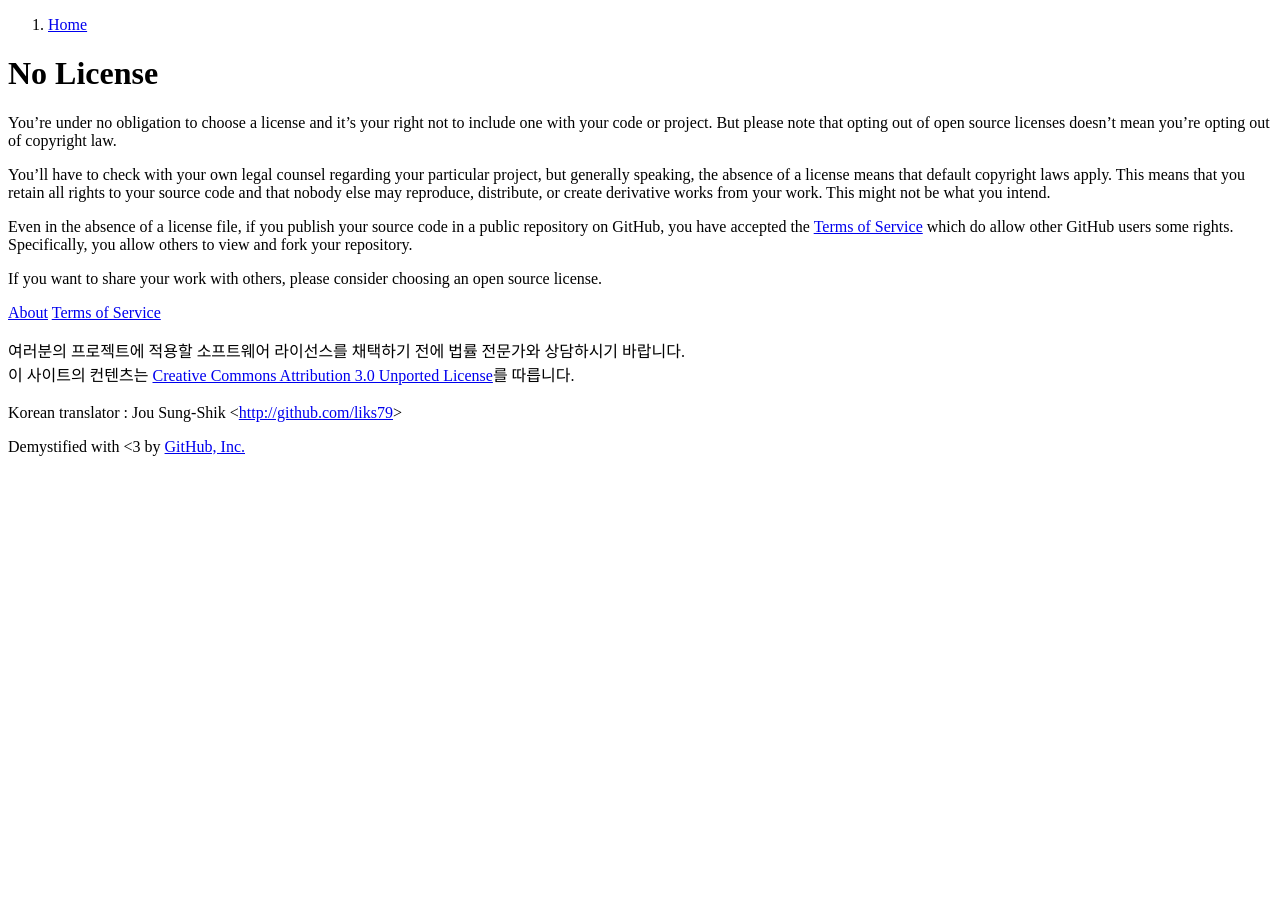
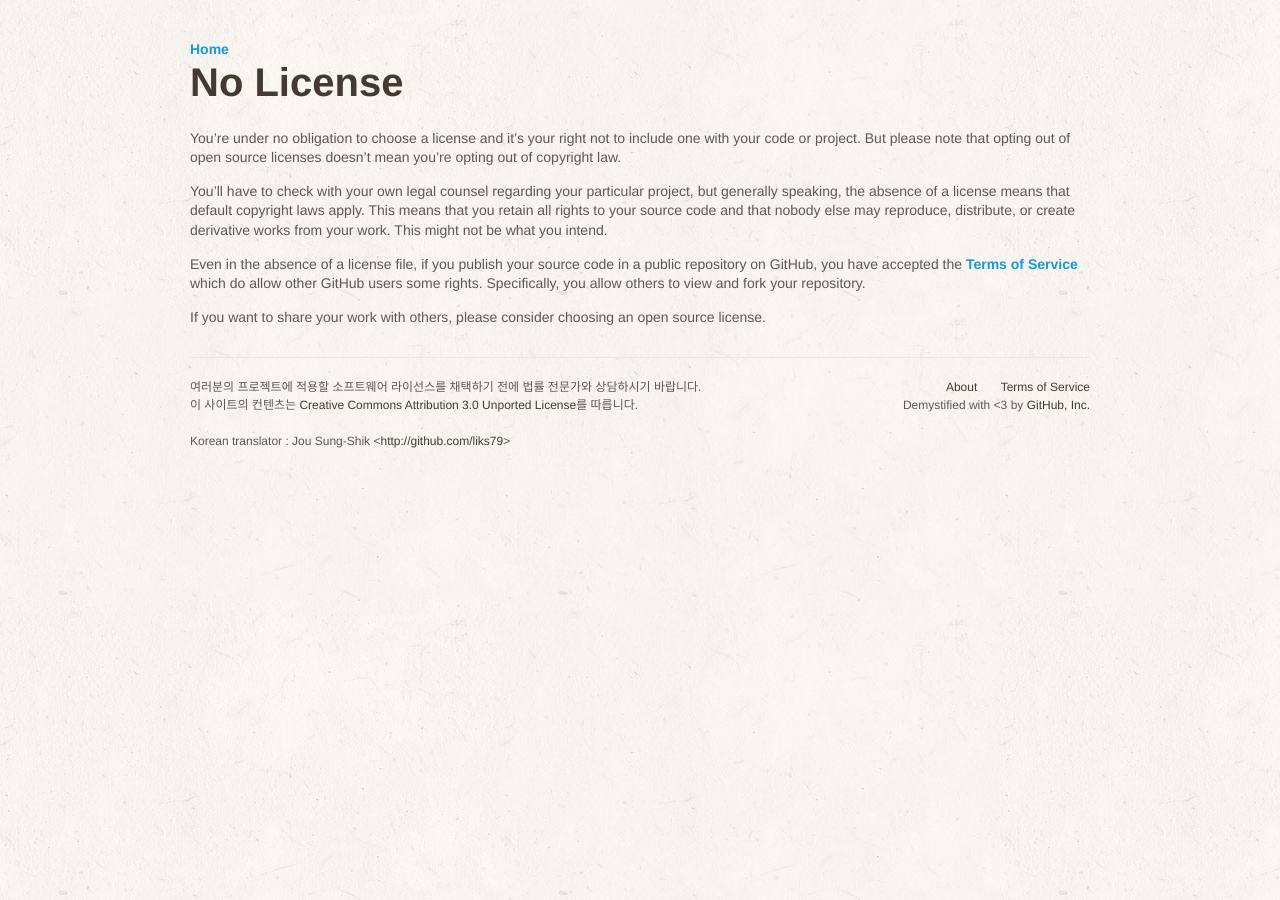
Before and after one commit to github/choosealicense.com, a Jekyll site: the page built from no-license.md, in a window 1280 px wide. Built offline with Jekyll 4.4.1, drawn with Linux system fonts in a browser that asks for light colours; some web fonts are replaced; Markdown is read by kramdown in place of the engine named in the settings; comment, search, counter and statistics services are not loaded.

Commit message:
CSS location change: add '/choosealicense.com/' prefix

```diff
--- a/_includes/header.html
+++ b/_includes/header.html
@@ -11,12 +11,12 @@
     <meta name="description" content="{{ page.description | strip_html }}">
     {% endif %}
 
-    <link href='favicon.ico' rel='shortcut icon' type='image/x-icon'>
+    <link href='/choosealicense.com/favicon.ico' rel='shortcut icon' type='image/x-icon'>
     <link href='http://fonts.googleapis.com/css?family=Chivo:900' rel='stylesheet' type='text/css'>
-    <link type="text/css" href="css/application.css" media="screen" rel="stylesheet">
-    <link type="text/css" href="css/jquery.qtip.css" media="screen" rel="stylesheet">
+    <link type="text/css" href="/choosealicense.com/css/application.css" media="screen" rel="stylesheet">
+    <link type="text/css" href="/choosealicense.com/css/jquery.qtip.css" media="screen" rel="stylesheet">
 
-    <script type="text/javascript" src="javascripts/modernizr.js"></script>
+    <script type="text/javascript" src="/choosealicense.com/javascripts/modernizr.js"></script>
 
     <!--[if (gte IE 6)&(lte IE 8)]>
       <script src='/javascripts/selectivizr-min.js' type='text/javascript'></script>
```
